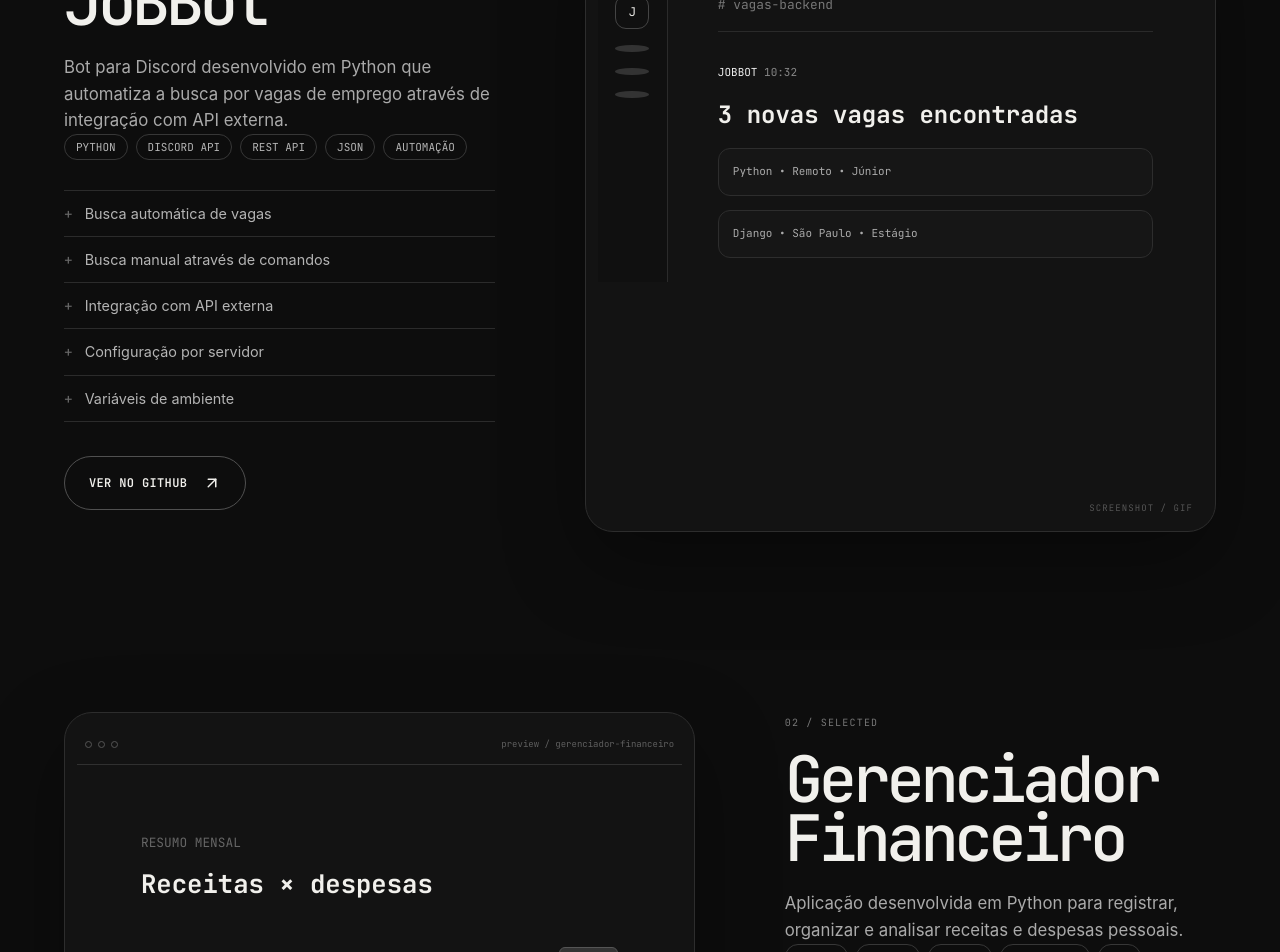
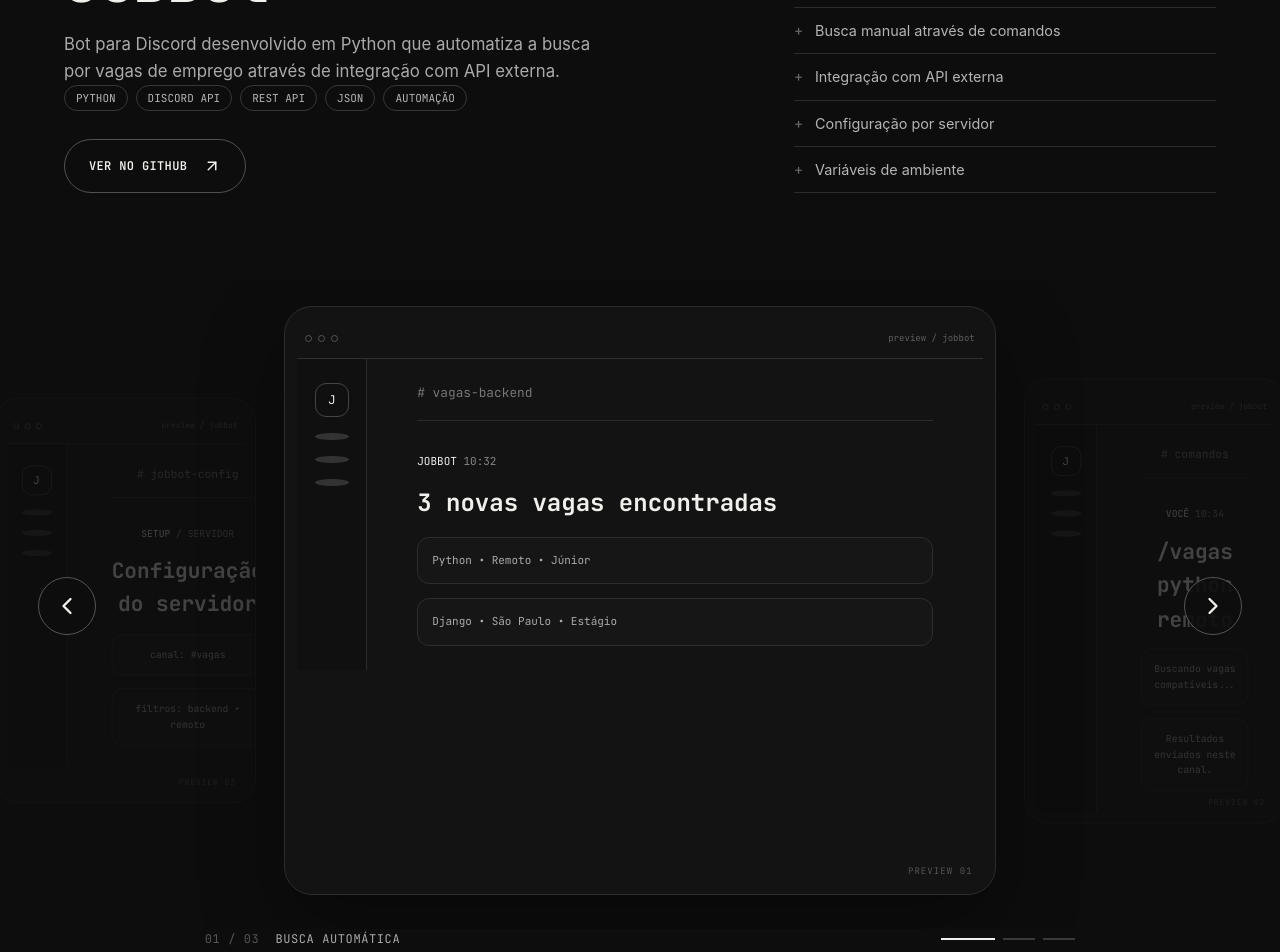
Before and after one commit to mesql1/portfolio_luiz, a Next.js app: page / in a window 1280 px wide. Shown: the part 2000-2952 px from the top of the page. Built offline with nearby package versions, Linux system fonts and the light colour scheme.

Commit message:
Update Site source

```diff
--- a/app/globals.css
+++ b/app/globals.css
@@ -43,18 +43,17 @@ button,a { -webkit-tap-highlight-color:transparent; }
 .section-title { display:flex; align-items:center; gap:18px; margin-bottom:clamp(60px,8vw,110px); font:11px/1 var(--mono); color:#777; text-transform:uppercase; letter-spacing:.08em; }
 .section-title h2 { margin:0; font:500 12px/1 var(--mono); color:#d0d0d0; }
 .section-title__line { height:1px; flex:1; background:var(--line); }
-.project-card { display:grid; grid-template-columns:minmax(300px,.82fr) minmax(480px,1.2fr); gap:clamp(34px,7vw,110px); align-items:center; padding:0 0 clamp(110px,14vw,190px); }
-.project-card--reverse { grid-template-columns:minmax(480px,1.2fr) minmax(300px,.82fr); }
-.project-card--reverse .project-card__copy { order:2; }
+.project-card { padding:0 0 clamp(120px,15vw,210px); }
+.project-card__header { display:grid; grid-template-columns:minmax(300px,1fr) minmax(280px,.7fr); gap:clamp(40px,10vw,170px); align-items:end; margin-bottom:clamp(50px,7vw,90px); }
 .project-number { font:10px/1 var(--mono); color:#777; letter-spacing:.12em; }
 .project-card h3 { margin:22px 0; font:500 clamp(2.6rem,5vw,5.2rem)/.92 var(--mono); letter-spacing:-.07em; }
 .project-card__copy>p { color:#aaa; max-width:530px; font-size:1.05rem; }
-.project-card ul { list-style:none; padding:0; margin:30px 0; border-top:1px solid var(--line); }
+.project-card ul { list-style:none; padding:0; margin:0; border-top:1px solid var(--line); }
 .project-card li { padding:11px 0; border-bottom:1px solid var(--line); color:#b4b4b4; font-size:.9rem; }
 .project-card li:before { content:"+"; margin-right:12px; font-family:var(--mono); color:#686868; }
-.project-card .button { margin-top:4px; }
+.project-card .button { margin-top:28px; }
 .project-visual { position:relative; min-height:clamp(390px,48vw,650px); padding:12px; border:1px solid #2d2d2d; border-radius:28px; overflow:hidden; background:#131313; box-shadow:0 30px 80px rgba(0,0,0,.35); transition:transform .4s,border-color .3s; }
-.project-card:hover .project-visual { transform:translateY(-6px); border-color:#555; }
+.project-card:hover .project-carousel__slot--center .project-visual { border-color:#555; }
 .window-bar { height:40px; display:flex; align-items:center; gap:6px; padding:0 8px; border-bottom:1px solid #303030; }
 .window-bar>span { width:7px; height:7px; border:1px solid #555; border-radius:50%; }
 .window-bar small { margin-left:auto; font:9px/1 var(--mono); color:#5f5f5f; }
@@ -67,6 +66,22 @@ button,a { -webkit-tap-highlight-color:transparent; }
 .discord-content small { padding-bottom:16px; border-bottom:1px solid #2a2a2a; color:#777; }
 .discord-content p { margin:18px 0 0; color:#888; font-size:11px; }.discord-content i { color:#f0f0f0; font-style:normal; }.discord-content strong { font-size:clamp(1rem,2vw,1.5rem); }.discord-content>span { padding:14px; border:1px solid #2d2d2d; border-radius:12px; color:#aaa; font-size:11px; background:#161616; }
 .finance-ui { height:calc(100% - 40px); padding:clamp(28px,5vw,70px); font-family:var(--mono); }.finance-ui small { color:#666; }.finance-ui strong { display:block; margin-top:10px; font-size:clamp(1.1rem,2vw,1.7rem); }.bars { height:190px; display:flex; align-items:flex-end; gap:clamp(9px,2vw,24px); padding:35px 0 18px; border-bottom:1px solid #333; }.bars i { flex:1; height:45%; border:1px solid #555; border-radius:6px 6px 0 0; background:#1e1e1e; }.bars i:nth-child(2){height:70%}.bars i:nth-child(3){height:50%;background:#efeee9}.bars i:nth-child(4){height:85%}.bars i:nth-child(5){height:58%}.bars i:nth-child(6){height:95%;background:#343434}.finance-list { display:flex; justify-content:space-between; gap:8px; padding-top:28px; color:#707070; font-size:10px; }
+.record-list { margin-top:36px; border-top:1px solid #333; }.record-list>span { display:flex; justify-content:space-between; gap:20px; padding:17px 0; border-bottom:1px solid #2b2b2b; }.record-list b { font-size:12px; font-weight:500; }.record-list i { color:#666; font:10px var(--mono); font-style:normal; text-transform:uppercase; }.finance-ui--terminal code { display:block; margin-top:38px; padding:24px; border:1px solid #2f2f2f; border-radius:14px; background:#0d0d0d; color:#9b9b9b; font:12px/1.9 var(--mono); }
+.project-carousel { width:calc(100% + clamp(48px,10vw,172px)); margin-left:calc(clamp(24px,5vw,86px) * -1); outline:none; touch-action:pan-y; user-select:none; }
+.project-carousel:focus-visible { outline:0; }.project-carousel:focus-visible .project-carousel__slot--center .project-visual { border-color:#777; }
+.project-carousel__stage { position:relative; display:grid; grid-template-columns:minmax(150px,.36fr) minmax(480px,1fr) minmax(150px,.36fr); align-items:center; gap:clamp(12px,2.2vw,34px); overflow:hidden; padding:24px 0 34px; }
+.project-carousel__slot { min-width:0; padding:0; border:0; background:none; color:inherit; }
+.project-carousel__slot--center { position:relative; z-index:2; animation:carousel-in-next .58s cubic-bezier(.2,.75,.25,1); }
+.project-carousel__stage.is-prev .project-carousel__slot--center { animation-name:carousel-in-prev; }
+.project-carousel__slot--center .project-visual { min-height:clamp(440px,46vw,650px); }
+.project-carousel__slot--side { cursor:pointer; opacity:.24; filter:saturate(.45); transform:scale(.88); transition:opacity .35s,filter .35s,transform .45s; }
+.project-carousel__slot--side:hover { opacity:.48; filter:saturate(.75); transform:scale(.91); }
+.project-carousel__slot--side .project-visual { min-height:clamp(340px,36vw,510px); box-shadow:none; }
+.project-carousel__slot--left { transform-origin:right center; margin-left:-16%; }.project-carousel__slot--right { transform-origin:left center; margin-right:-16%; }
+.carousel-arrow { position:absolute; z-index:5; top:50%; width:58px; height:58px; display:grid; place-items:center; border:1px solid #555; border-radius:50%; background:rgba(13,13,13,.88); color:var(--fg); cursor:pointer; transform:translateY(-50%); transition:background .25s,color .25s,transform .25s; }.carousel-arrow:hover { background:var(--fg); color:var(--bg); transform:translateY(-50%) scale(1.06); }.carousel-arrow svg { width:28px; height:28px; }.carousel-arrow--left { left:clamp(16px,3vw,52px); }.carousel-arrow--right { right:clamp(16px,3vw,52px); }
+.project-carousel__footer { width:min(68vw,930px); margin:4px auto 0; display:flex; align-items:center; justify-content:space-between; gap:30px; }.project-carousel figcaption { display:flex; align-items:center; gap:16px; color:#aaa; font:12px/1 var(--mono); text-transform:uppercase; letter-spacing:.05em; }.project-carousel figcaption span { color:#555; }.carousel-dots { display:flex; gap:8px; }.carousel-dots button { width:32px; height:2px; padding:0; border:0; background:#3a3a3a; cursor:pointer; transition:width .3s,background .3s; }.carousel-dots button.active { width:54px; background:var(--fg); }
+@keyframes carousel-in-next { from { opacity:.25; transform:translateX(8%) scale(.94); } to { opacity:1; transform:none; } }
+@keyframes carousel-in-prev { from { opacity:.25; transform:translateX(-8%) scale(.94); } to { opacity:1; transform:none; } }
 .coming-soon { display:grid; grid-template-columns:100px 1fr auto; align-items:center; gap:30px; padding:38px 42px; border:1px solid var(--line); border-radius:20px; background:#101010; }.coming-soon>span { font:500 3rem/1 var(--mono); color:#444; }.coming-soon small { font:9px var(--mono); color:#777; letter-spacing:.15em; }.coming-soon h3 { max-width:650px; margin:8px 0 0; font-size:clamp(1.1rem,2vw,1.6rem); font-weight:400; }.coming-soon code { color:#555; }
 .about-section { min-height:850px; }.orbit--about { width:700px; height:700px; left:-420px; bottom:-180px; }.about-grid { display:grid; grid-template-columns:1.15fr .85fr; gap:clamp(50px,10vw,180px); align-items:center; }.about-copy .lead { margin:0 0 38px; font:400 clamp(2.1rem,4.4vw,4.8rem)/1.05 var(--sans); letter-spacing:-.055em; color:var(--fg); }.about-copy .lead em { font-family:var(--mono); font-style:normal; border-bottom:1px solid #777; }.about-copy>p:not(.lead) { max-width:680px; color:#999; font-size:1.05rem; }.identity-card { aspect-ratio:1/.95; border:1px solid var(--line); border-radius:24px; padding:28px; display:flex; flex-direction:column; justify-content:space-between; background:#111; }.identity-mark { align-self:flex-end; width:120px; height:120px; display:grid; place-items:center; border:1px solid #555; border-radius:50%; font:600 2.8rem/1 var(--mono); }.identity-card span { display:block; margin-bottom:10px; color:#666; font:9px var(--mono); letter-spacing:.15em; }.identity-card strong { font:400 clamp(1.4rem,2.7vw,2.8rem)/1.1 var(--mono); }.identity-card code { color:#666; font-size:10px; }
 .tech-intro { display:flex; align-items:flex-end; justify-content:space-between; gap:30px; margin-bottom:60px; }.tech-intro h2 { margin:0; font:500 clamp(3.6rem,8vw,8rem)/.83 var(--mono); letter-spacing:-.08em; }.tech-intro p { max-width:300px; color:#888; }.tech-grid { display:grid; grid-template-columns:1.2fr .8fr 1fr; grid-template-areas:"a b c" "a d e"; gap:12px; }.tech-group { min-height:210px; padding:24px; border:1px solid var(--line); border-radius:18px; display:flex; flex-direction:column; transition:transform .25s,border-color .25s; }.tech-group:hover { transform:translateY(-4px); border-color:#555; }.tech-group:nth-child(1){grid-area:a}.tech-group:nth-child(2){grid-area:b}.tech-group:nth-child(3){grid-area:c}.tech-group:nth-child(4){grid-area:d}.tech-group:nth-child(5){grid-area:e}.tech-group--featured { background:var(--white); color:var(--black); border-color:var(--white); }.tech-group>span { color:#777; font:9px var(--mono); }.tech-group h3 { margin:18px 0 auto; font:500 clamp(1.2rem,2.3vw,2.1rem)/1 var(--mono); }.tech-group p { margin:8px 0 0; font:11px/1 var(--mono); text-transform:uppercase; }
@@ -78,12 +93,12 @@ footer { min-height:180px; display:grid; grid-template-columns:1fr auto 1fr; ali
 @media (max-width:900px) {
   .nav-toggle { display:block; }.nav-links { position:absolute; top:84px; left:0; right:0; padding:28px; flex-direction:column; align-items:flex-start; background:#0d0d0d; border-bottom:1px solid var(--line); transform:translateY(-140%); opacity:0; transition:.3s; }.nav-links.is-open { transform:none; opacity:1; }.nav-github { border:0; padding:0; }
   .hero { min-height:900px; }.hero h1 { font-size:clamp(4.2rem,15vw,8rem); }.hero h1 span:last-child { padding-left:5vw; }.hero__bottom { grid-template-columns:1fr; }.scroll-cue { display:none; }
-  .project-card,.project-card--reverse { grid-template-columns:1fr; }.project-card--reverse .project-card__copy { order:0; }.project-visual { min-height:500px; }
+  .project-card__header { grid-template-columns:1fr; gap:42px; }.project-highlights { max-width:620px; }.project-carousel__stage { grid-template-columns:110px minmax(0,1fr) 110px; gap:10px; }.project-carousel__slot--side .project-visual { min-height:370px; }.project-carousel__slot--center .project-visual { min-height:500px; }
   .about-grid,.github-section { grid-template-columns:1fr; }.github-code { order:2; }.tech-grid { grid-template-columns:1fr 1fr; grid-template-areas:"a a" "b c" "d e"; }.coming-soon { grid-template-columns:70px 1fr; }.coming-soon code { display:none; }
 }
 @media (max-width:600px) {
   .nav-shell { height:70px; }.nav-links { top:70px; }.hero { min-height:760px; padding-top:112px; }.hero__eyebrow span:last-child { display:none; }.hero h1 { margin:7vh 0; font-size:clamp(3.45rem,17vw,5.2rem); line-height:.82; }.hero h1 span:last-child { padding-left:0; }.hero__bottom { gap:28px; }.hero__actions { align-items:stretch; }.button { min-height:50px; padding:0 18px; }.hero__actions .button { flex:1; }.section { padding-top:90px; padding-bottom:90px; }.section-title { margin-bottom:54px; }.section-title__line { display:none; }
-  .project-card { padding-bottom:100px; gap:30px; }.project-card h3 { font-size:2.65rem; }.project-visual { min-height:360px; border-radius:20px; }.discord-ui { grid-template-columns:48px 1fr; }.discord-sidebar { padding:18px 8px; }.discord-sidebar b,.discord-sidebar span { width:28px;height:28px; }.discord-content { padding:18px 12px; }.finance-ui { padding:26px 18px; }.bars { height:150px; }.finance-list { flex-wrap:wrap; }.coming-soon { grid-template-columns:1fr; padding:28px; }.coming-soon>span { font-size:2rem; }
+  .project-card { padding-bottom:110px; }.project-card__header { margin-bottom:36px; }.project-card h3 { font-size:2.65rem; }.project-carousel { width:calc(100% + 48px); margin-left:-24px; }.project-carousel__stage { display:block; padding:18px 0 28px; }.project-carousel__slot--side { display:none; }.project-carousel__slot--center { width:calc(100% - 30px); margin:0 auto; }.project-carousel__slot--center .project-visual { min-height:380px; border-radius:20px; }.carousel-arrow { width:48px; height:48px; }.carousel-arrow--left { left:6px; }.carousel-arrow--right { right:6px; }.project-carousel__footer { width:calc(100% - 48px); }.project-carousel figcaption { gap:10px; font-size:10px; }.carousel-dots button { width:20px; }.carousel-dots button.active { width:34px; }.discord-ui { grid-template-columns:48px 1fr; }.discord-sidebar { padding:18px 8px; }.discord-sidebar b,.discord-sidebar span { width:28px;height:28px; }.discord-content { padding:18px 12px; }.finance-ui { padding:26px 18px; }.bars { height:150px; }.finance-list { flex-wrap:wrap; }.coming-soon { grid-template-columns:1fr; padding:28px; }.coming-soon>span { font-size:2rem; }
   .about-grid { gap:55px; }.about-copy .lead { font-size:2.2rem; }.identity-card { min-height:430px; }.tech-intro { align-items:flex-start; flex-direction:column; }.tech-intro h2 { font-size:3.5rem; }.tech-grid { grid-template-columns:1fr; grid-template-areas:"a" "b" "c" "d" "e"; }.tech-group { min-height:180px; }.github-section { min-height:740px; }.github-copy h2 { font-size:7rem; }.contact-section { min-height:680px; }.contact-section h2 { font-size:4.1rem; }.social-link { padding:17px 2px; } footer { grid-template-columns:1fr; text-align:left; } footer p:last-child { text-align:left; }
 }
 @media (prefers-reduced-motion:reduce) { html { scroll-behavior:auto; } *,*::before,*::after { animation-duration:.01ms!important; animation-iteration-count:1!important; transition-duration:.01ms!important; }.reveal { opacity:1; transform:none; } }
--- a/components/portfolio.tsx
+++ b/components/portfolio.tsx
@@ -1,7 +1,7 @@
 "use client";
 
 import { useEffect, useState } from "react";
-import { ArrowDown, ArrowUpRight, Code2, Mail, Menu, X } from "lucide-react";
+import { ArrowDown, ArrowUpRight, ChevronLeft, ChevronRight, Code2, Mail, Menu, X } from "lucide-react";
 import { profile, projects, technologyGroups } from "@/lib/portfolio-data";
 
 const navItems = [["sobre", "Sobre"], ["projetos", "Projetos"], ["tecnologias", "Tecnologias"], ["contato", "Contato"]] as const;
@@ -19,12 +19,50 @@ export function Navbar({ active }: { active: string }) {
   return <header className="nav-shell"><a className="brand" href="#inicio" aria-label="Luiz Eduardo, início"><span>Luiz</span><span>Eduardo</span></a><button className="nav-toggle" aria-label="Abrir menu" aria-expanded={open} onClick={() => setOpen(!open)}>{open ? <X /> : <Menu />}</button><nav className={open ? "nav-links is-open" : "nav-links"} aria-label="Navegação principal">{navItems.map(([id, label]) => <a key={id} className={active === id ? "active" : ""} href={`#${id}`} onClick={() => setOpen(false)}>{label}</a>)}<a className="nav-github" href={profile.github} target="_blank" rel="noreferrer"><Code2 size={15} /> GitHub</a></nav></header>;
 }
 
-function ProjectVisual({ kind, name }: { kind: string; name: string }) {
-  return <div className={`project-visual project-visual--${kind}`} role="img" aria-label={`Espaço reservado para screenshot do projeto ${name}`}><div className="window-bar"><span /><span /><span /><small>preview / {name.toLowerCase().replace(" ", "-")}</small></div>{kind === "discord" ? <div className="discord-ui"><div className="discord-sidebar"><b>J</b><span /><span /><span /></div><div className="discord-content"><small># vagas-backend</small><p><i>JOBBOT</i> 10:32</p><strong>3 novas vagas encontradas</strong><span>Python • Remoto • Júnior</span><span>Django • São Paulo • Estágio</span></div></div> : <div className="finance-ui"><div><small>RESUMO MENSAL</small><strong>Receitas × despesas</strong></div><div className="bars"><i /><i /><i /><i /><i /><i /></div><div className="finance-list"><span>dados.csv</span><span>relatório.py</span><span>✓ testes</span></div></div>}<span className="visual-placeholder">SCREENSHOT / GIF</span></div>;
+const projectSlides = {
+  discord: ["Busca automática", "Busca por comando", "Configuração do servidor"],
+  finance: ["Resumo mensal", "Receitas e despesas", "Exportação e testes"],
+} as const;
+
+function ProjectVisual({ kind, name, slide }: { kind: string; name: string; slide: number }) {
+  const discordViews = [
+    <div className="discord-content" key="auto"><small># vagas-backend</small><p><i>JOBBOT</i> 10:32</p><strong>3 novas vagas encontradas</strong><span>Python • Remoto • Júnior</span><span>Django • São Paulo • Estágio</span></div>,
+    <div className="discord-content" key="command"><small># comandos</small><p><i>VOCÊ</i> 10:34</p><strong>/vagas python remoto</strong><span>Buscando vagas compatíveis...</span><span>Resultados enviados neste canal.</span></div>,
+    <div className="discord-content" key="config"><small># jobbot-config</small><p><i>SETUP</i> / SERVIDOR</p><strong>Configuração do servidor</strong><span>canal: #vagas</span><span>filtros: backend • remoto</span></div>,
+  ];
+  const financeViews = [
+    <div className="finance-ui" key="summary"><div><small>RESUMO MENSAL</small><strong>Receitas × despesas</strong></div><div className="bars"><i /><i /><i /><i /><i /><i /></div><div className="finance-list"><span>dados.csv</span><span>relatório.py</span><span>✓ testes</span></div></div>,
+    <div className="finance-ui finance-ui--records" key="records"><div><small>LANÇAMENTOS</small><strong>Receitas e despesas</strong></div><div className="record-list"><span><b>Salário</b><i>receita</i></span><span><b>Mercado</b><i>despesa</i></span><span><b>Freelance</b><i>receita</i></span></div></div>,
+    <div className="finance-ui finance-ui--terminal" key="terminal"><div><small>TERMINAL</small><strong>Exportação e testes</strong></div><code>$ pytest<br />✓ testes concluídos<br /><br />$ exportar --formato csv<br />✓ dados.csv gerado</code></div>,
+  ];
+  return <div className={`project-visual project-visual--${kind}`} role="img" aria-label={`Prévia ilustrativa de ${name}: ${kind === "discord" ? projectSlides.discord[slide] : projectSlides.finance[slide]}`}><div className="window-bar"><span /><span /><span /><small>preview / {name.toLowerCase().replace(" ", "-")}</small></div>{kind === "discord" ? <div className="discord-ui"><div className="discord-sidebar"><b>J</b><span /><span /><span /></div>{discordViews[slide]}</div> : financeViews[slide]}<span className="visual-placeholder">PREVIEW {String(slide + 1).padStart(2, "0")}</span></div>;
+}
+
+function ProjectCarousel({ kind, name }: { kind: "discord" | "finance"; name: string }) {
+  const slides = projectSlides[kind];
+  const [current, setCurrent] = useState(0);
+  const [direction, setDirection] = useState<"next" | "prev">("next");
+  const [pointerStart, setPointerStart] = useState<number | null>(null);
+  const go = (delta: number) => {
+    setDirection(delta > 0 ? "next" : "prev");
+    setCurrent(value => (value + delta + slides.length) % slides.length);
+  };
+  const previous = (current - 1 + slides.length) % slides.length;
+  const next = (current + 1) % slides.length;
+  return <figure className="project-carousel" tabIndex={0} aria-label={`Galeria de ${name}`} onKeyDown={event => { if (event.key === "ArrowLeft") go(-1); if (event.key === "ArrowRight") go(1); }} onPointerDown={event => setPointerStart(event.clientX)} onPointerUp={event => { if (pointerStart === null) return; const distance = event.clientX - pointerStart; if (Math.abs(distance) > 48) go(distance < 0 ? 1 : -1); setPointerStart(null); }}>
+    <div className={`project-carousel__stage is-${direction}`}>
+      <button className="carousel-arrow carousel-arrow--left" onClick={() => go(-1)} aria-label={`Imagem anterior de ${name}`}><ChevronLeft aria-hidden="true" /></button>
+      <button className="project-carousel__slot project-carousel__slot--side project-carousel__slot--left" onClick={() => go(-1)} aria-label={`Ver ${slides[previous]}`}><ProjectVisual kind={kind} name={name} slide={previous} /></button>
+      <div key={`${current}-${direction}`} className="project-carousel__slot project-carousel__slot--center"><ProjectVisual kind={kind} name={name} slide={current} /></div>
+      <button className="project-carousel__slot project-carousel__slot--side project-carousel__slot--right" onClick={() => go(1)} aria-label={`Ver ${slides[next]}`}><ProjectVisual kind={kind} name={name} slide={next} /></button>
+      <button className="carousel-arrow carousel-arrow--right" onClick={() => go(1)} aria-label={`Próxima imagem de ${name}`}><ChevronRight aria-hidden="true" /></button>
+    </div>
+    <div className="project-carousel__footer"><figcaption aria-live="polite"><span>{String(current + 1).padStart(2, "0")} / {String(slides.length).padStart(2, "0")}</span>{slides[current]}</figcaption><div className="carousel-dots" aria-label="Selecionar imagem">{slides.map((label, index) => <button key={label} className={index === current ? "active" : ""} onClick={() => { setDirection(index > current ? "next" : "prev"); setCurrent(index); }} aria-label={`Ver ${label}`} aria-current={index === current ? "true" : undefined} />)}</div></div>
+  </figure>;
 }
 
 export function ProjectCard({ project, reverse = false }: { project: (typeof projects)[number]; reverse?: boolean }) {
-  return <article className={`project-card reveal ${reverse ? "project-card--reverse" : ""}`}><div className="project-card__copy"><div className="project-number">{project.number} / SELECTED</div><h3>{project.name}</h3><p>{project.description}</p><div className="tag-list">{project.technologies.map(item => <span key={item}>{item}</span>)}</div><ul>{project.highlights.map(item => <li key={item}>{item}</li>)}</ul><Button href={project.href} variant="outline">Ver no GitHub</Button></div><ProjectVisual kind={project.visual} name={project.name} /></article>;
+  return <article className={`project-card reveal ${reverse ? "project-card--reverse" : ""}`}><div className="project-card__header"><div className="project-card__copy"><div className="project-number">{project.number} / SELECTED</div><h3>{project.name}</h3><p>{project.description}</p><div className="tag-list">{project.technologies.map(item => <span key={item}>{item}</span>)}</div><Button href={project.href} variant="outline">Ver no GitHub</Button></div><ul className="project-highlights">{project.highlights.map(item => <li key={item}>{item}</li>)}</ul></div><ProjectCarousel kind={project.visual} name={project.name} /></article>;
 }
 
 export function TechnologyGroup({ group, index }: { group: (typeof technologyGroups)[number]; index: number }) {
```
